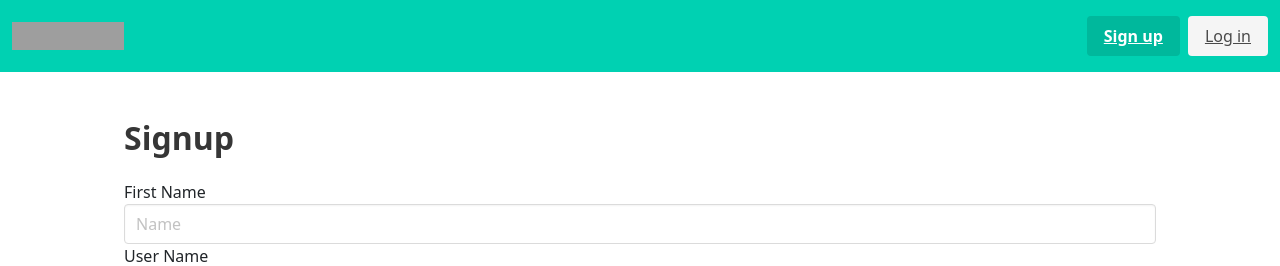
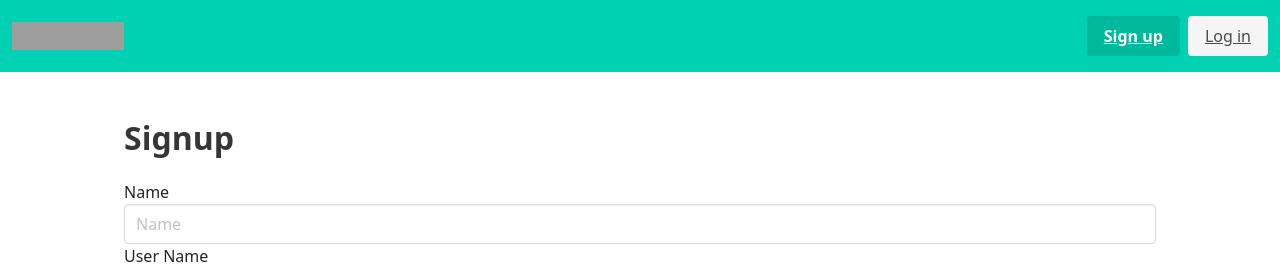
Before and after one commit to AdithyaParimi/TODO-App, a Vue app in the folder client/: page /signup in a window 1280 px wide. Shown: the top 266 px of the page. Built offline with nearby package versions, Linux system fonts and the light colour scheme; grey boxes are pictures that could not be loaded.

Commit message:
Signup changes

```diff
--- a/client/src/pages/Signup.vue
+++ b/client/src/pages/Signup.vue
@@ -29,7 +29,7 @@
      <div class="section">
          <h1 class="title">Signup</h1>
          <div>
-            <label for="Name">First Name</label>
+            <label for="Name">Name</label>
             <input id="name" class="input" placeholder="Name" v-model="name" />
         </div>
         <div>
```
